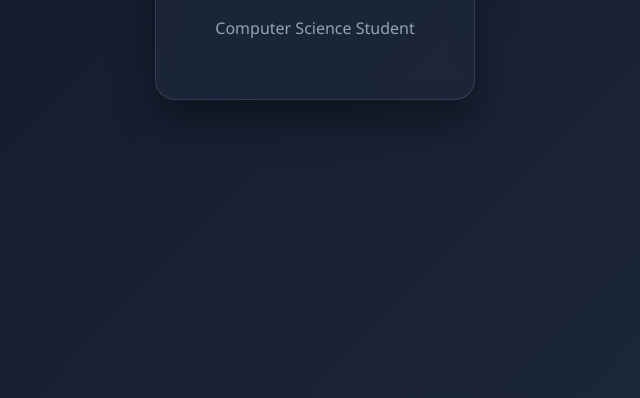
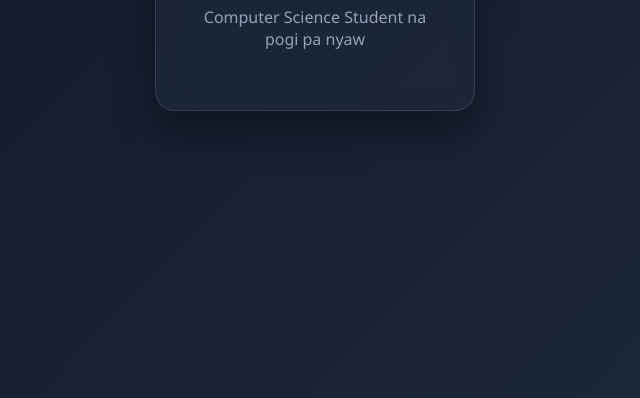
Before and after one commit to aronjordan/ITE413-Act3, a plain HTML site: page index.html in a window 1280 px wide. Shown: the part 402-800 px from the top of the page, without its empty margins (325-965 px from the left). Drawn offline with Linux system fonts and the light colour scheme.

Commit message:
for gitest

```diff
--- a/index.html
+++ b/index.html
@@ -11,7 +11,7 @@
     <div class="card">
         <h1 class="name">Aron Jordan</h1>
         <p class="section">BSIT 4F2</p>
-        <p class="section">Computer Science Student</p>
+        <p class="section">Computer Science Student na pogi pa nyaw</p>
     </div>
 
 </body>
```
